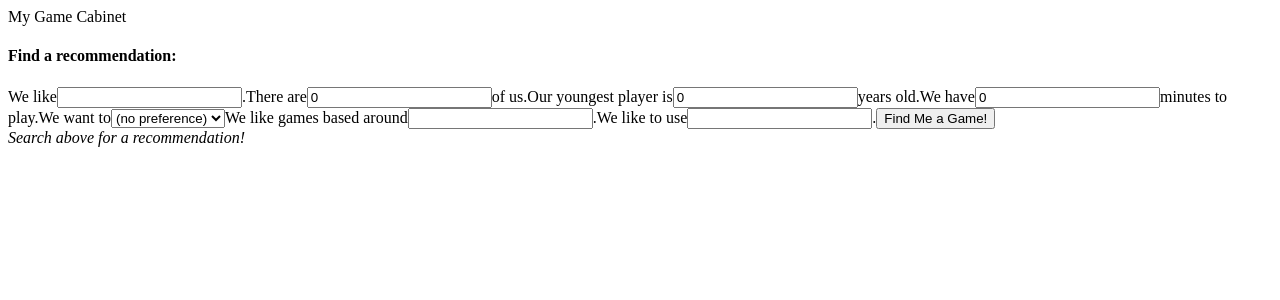
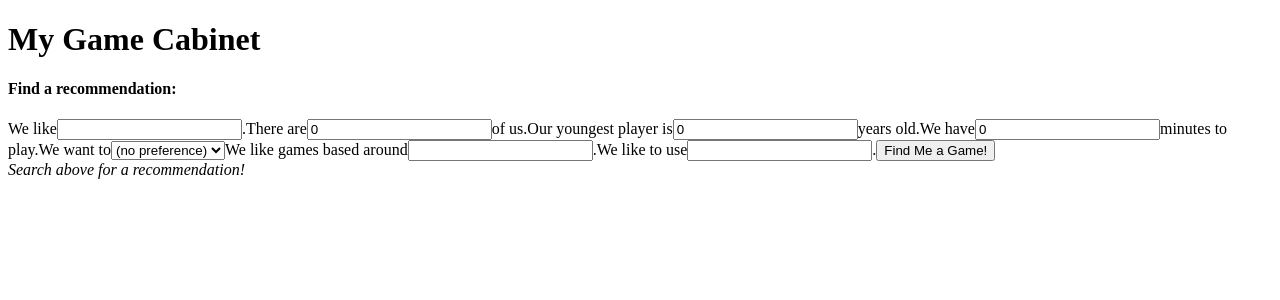
Before and after one commit to Alfendor/game-cabinet, a React app: page / in a window 1280 px wide. Shown: the top 300 px of the page. Built offline with nearby package versions, Linux system fonts and the light colour scheme; the HTML template or start-up script is replaced by a standard one.

Commit message:
setting up a little CSS

```diff
--- a/client/src/components/App.jsx
+++ b/client/src/components/App.jsx
@@ -1,7 +1,8 @@
 import React from 'react';
 import axios from 'axios';
-import RecommendForm from './RecommendForm.jsx';
+// import RecommendForm from './RecommendForm.jsx';
 import RecommendedGame from './RecommendedGame.jsx';
+// import bootstrap from 'bootstrap';
 // import Cabinet from './Cabinet.jsx';
 // import SearchBgg from './SearchBgg.jsx';
 // import Wishlist from './SearchBgg.jsx';
@@ -55,11 +56,13 @@ class App extends React.Component {
         this.setState({
           recommendations: res.data
         });
-        this.generateRandomIndex(res.data.length)
+        // this.generateRandomIndex(res.data.length)
       })
       .catch((err) => {
         console.error(err);
-      })
+      });
+
+    this.generateRandomIndex(this.state.recommendations.length);
   }
 
   generateRandomIndex(arrayLength) {
@@ -73,7 +76,7 @@ class App extends React.Component {
   render() {
     return(
       <div>
-        <div>My Game Cabinet</div>
+        <div className="title"><h1>My Game Cabinet</h1></div>
         {/* <SearchBgg />
         <Wishlist /> */}
         <div><h4>Find a recommendation:</h4></div>
--- a/client/src/components/RecommendForm.jsx
+++ b/client/src/components/RecommendForm.jsx
@@ -1,6 +1,6 @@
 import React from 'react';
 
-const RecommendForm = (props) => {
+const RecommendForm = (props) => (
   // <form onSubmit={this.handleSubmit.bind(this)}>
   //   <label>
   //     What are your interests?
@@ -32,6 +32,6 @@ const RecommendForm = (props) => {
   //   </label>
   //   <input type="submit" value="Find Me a Game!" />
   // </form>
-}
+)
 
 export default RecommendForm;
```
Also changed, not shown: 4 other files (tests, documents, lock files or other folders).
